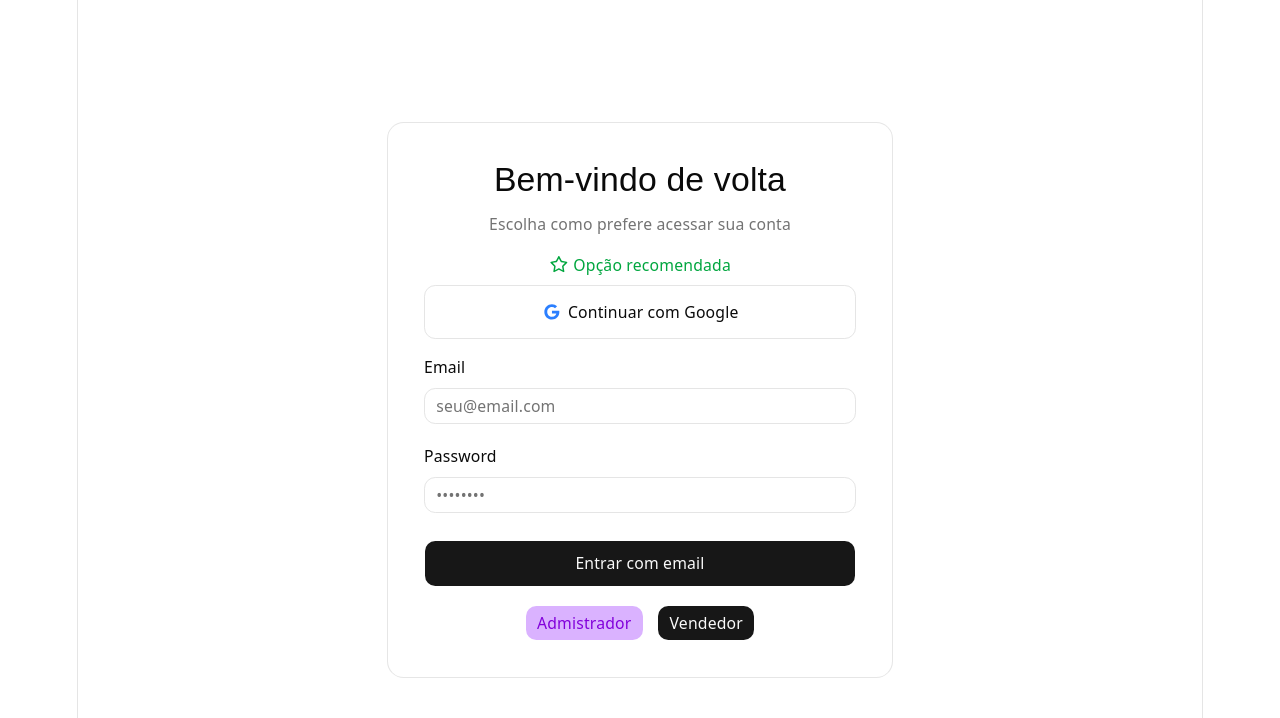
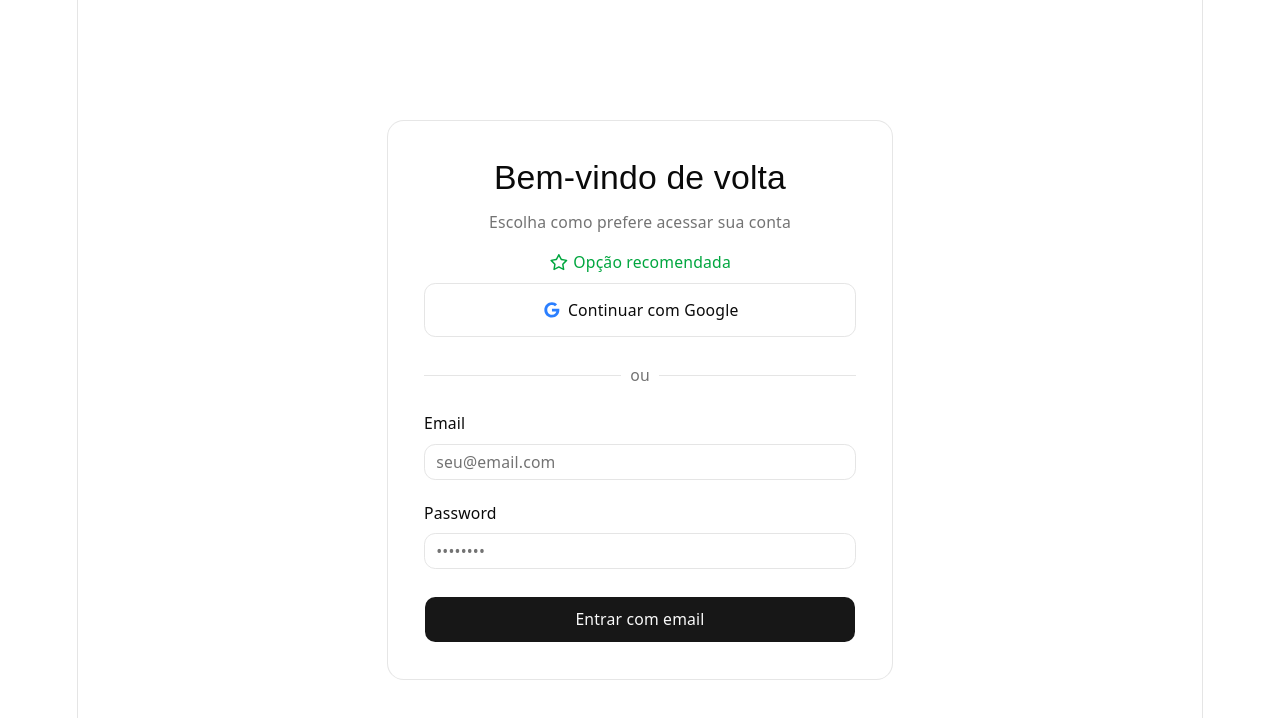
Before and after one commit to andreydedey/SaleSheet, a React (Vite) app in the folder client/: page /login in a window 1280 px wide. Shown: the top 718 px of the page. Built offline with nearby package versions, Linux system fonts and the light colour scheme.

Commit message:
refactor: login page

```diff
--- a/client/src/pages/Login.tsx
+++ b/client/src/pages/Login.tsx
@@ -38,10 +38,18 @@ export const Login = () => {
             <FontAwesomeIcon className="me-1" icon={faStar} />
             Opção recomendada
           </h3>
-          <Button className="w-full h-12" variant="outline">
+          <Button
+            className="w-full h-12 hover:cursor-pointer"
+            variant="outline"
+          >
             <FontAwesomeIcon className="text-blue-500" icon={faGoogle} />
             Continuar com Google
           </Button>
+        </div>
+        <div className="flex items-center gap-2 my-2">
+          <hr className="flex-1" />
+          <span className="text-sm text-muted-foreground">ou</span>
+          <hr className="flex-1" />
         </div>
         <form onSubmit={handleSubmit(apiLogin)}>
           <FieldGroup>
@@ -84,12 +92,6 @@ export const Login = () => {
             Entrar com email
           </Button>
         </form>
-        <div className="flex gap-3 justify-center">
-          <Button variant="link" className="bg-purple-300 text-purple-700">
-            Admistrador
-          </Button>
-          <Button>Vendedor</Button>
-        </div>
       </Card>
     </div>
   )
```
